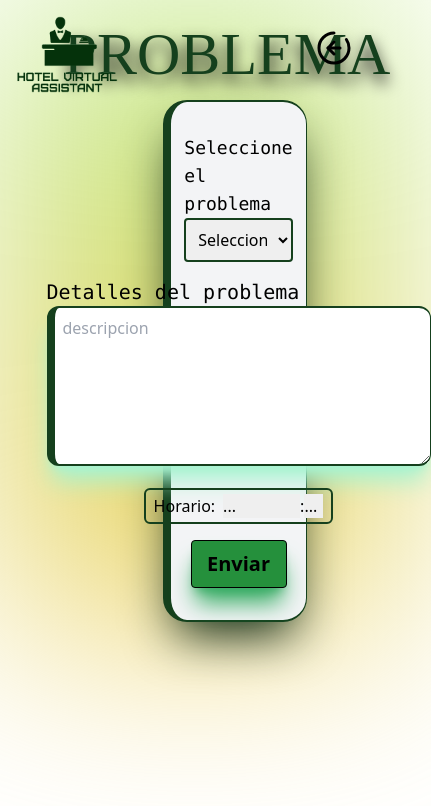
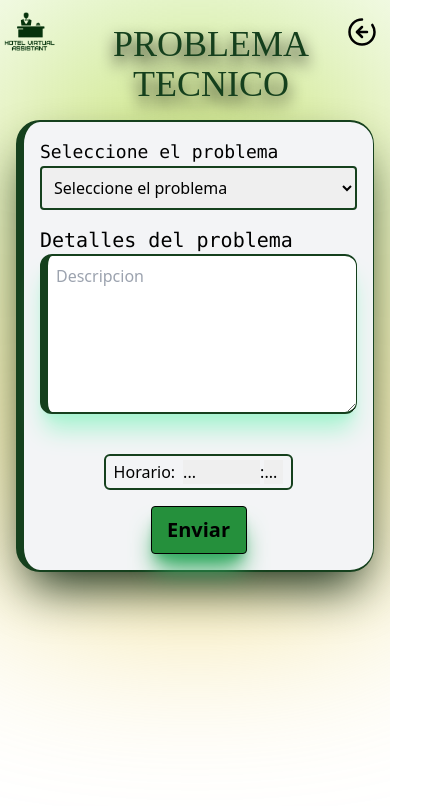
Before and after one commit to juanRCoder/Hotel_Virtual_Assitant, a React (Vite) app: page /dashboard/tecnico/1 in a window 390 px wide. Shown: the top 806 px of the page, 431 px wide, since content can reach past the window. Built offline with nearby package versions, Linux system fonts and the light colour scheme.

Commit message:
update styles & update responsive

```diff
--- a/src/components/Body/BodyAyB.jsx
+++ b/src/components/Body/BodyAyB.jsx
@@ -6,80 +6,26 @@ function BodyAyB() {
   const { id } = useParams();
   return (
     <>
-      <div>
-        <div className="flex  flex-col justify-center ">
-          <h1
-            className="
-                text-center
-                text-green-800
-                text-shadow-sm
-                shadow-green-600/100
-                font-Abril-Fatface
-                text-5xl
-                mt-10
-                ">
-            SERVICIOS DE ALIMENTOS Y BEBIDAS
-          </h1>
-          <h1
-            className="
-                text-center
-                text-green-800
-                text-shadow-sm
-                shadow-black/100
-                font-Abril-Fatface
-                text-4xl
-                mt-10
 
-                ">
-                    ESCOGE EL SERVICIO QUE DESEE
-          </h1>
-          <div className=" mt-20 flex justify-center items-center">
+
+<div className="mt-20 flex justify-center items-center">
     <Link to={`/dashboard/restaurante/reserva/${id}`}>
-          <button className="
-          font-Abril-Fatface
-          text-4xl
-          bg-green-200
-          py-6
-          px-6
-          rounded-2xl
-          border
-          border-l-8
-          border-green-800
-          text-green-800
-          text-shadow-lg
-          shadow-black/100
-          ">
+      <button className="font-Abril-Fatface text-4xl sm:text-5xl bg-green-200 py-6 px-6 sm:px-4 rounded-2xl border border-l-8 border-green-800 text-green-800 text-shadow-lg shadow-black/100">
         RESERVA RESTAURANTE
-          </button >
+      </button>
     </Link>
   </div>
 
-
-
   <div className="flex justify-center items-center mt-14">
     <Link to={`/dashboard/restaurante/roomservice/${id}`}>
-          <button className="
-          font-Abril-Fatface
-          text-4xl
-          bg-green-200
-          py-6
-          px-20
-          rounded-2xl
-          border
-          border-l-8
-          border-green-800
-          text-green-800
-          text-shadow-sm
-          shadow-black/50
-          ">
+      <button className="font-Abril-Fatface text-4xl sm:text-5xl bg-green-200 py-4 px-12 sm:px-20 rounded-2xl border border-l-8 border-green-800 text-green-800 text-shadow-sm shadow-black/50">
         ROOM SERVICE
       </button>
     </Link>
   </div>
+</>
 
-        </div>
-      </div>
-    </>
+
   );
 }
 
--- a/src/components/Body/BodyTecnico.jsx
+++ b/src/components/Body/BodyTecnico.jsx
@@ -51,66 +51,22 @@ function BodyTecnico() {
 
   return (
     <>
-      <div
-        className="
-        flex
-        justify-center
-        text-center
-        ml-16"
-      >
-        <h1
-          className="
-            text-6xl
-            font-Abril-Fatface
-          text-green-800
-            text-shadow-lg
-          shadow-black/100
-
-      "
-        >
-          PROBLEMA
+    <div className="flex justify-center text-center ml-16">
+      <h1 className="text-4xl md:text-6xl font-Abril-Fatface text-green-800 mr-8 text-shadow-lg shadow-black/100">
+        PROBLEMA TECNICO
       </h1>
     </div>
-      <div
-        className="
-          flex
-          items-center
-          justify-center
-          mx-4
-          mt-4"
-      >
+
+    <div className="flex items-center justify-center mx-2 sm:mx-4 mt-4">
       <form
         onSubmit={handleClick}
         action=""
-          className="
-          flex
-          flex-col
-          items-center
-          ml-20
-          w-2/5
-          h-3/5
-          rounded-3xl
-          shadow-2xl
-          shadow-green-900
-          border
-          border-green-800
-          hover:shadow-2xl
-          border-l-8
-          border-y-2
-          p-8
-          bg-gray-100"
+        className="flex flex-col items-center mx-2 sm:mx-4 w-full md:w-2/3 lg:w-1/2 xl:w-1/3 h-3/5 rounded-3xl shadow-2xl shadow-green-900 border border-green-800 hover:shadow-2xl border-l-8 border-y-2 p-4 md:p-8 bg-gray-100"
       >
         {/* SELECCIONAR TIPO DE SERVICIO */}
         <div>
-            <label
-              htmlFor="descripcion"
-              className="
-              text-lg
-              font-mono
-              mb-2
-              ">
+          <label htmlFor="descripcion" className="text-lg font-mono mb-2">
             Seleccione el problema
-
           </label>
           <select
             id="problema"
@@ -118,15 +74,7 @@ function BodyTecnico() {
             value={problema}
             onChange={handleChange}
             required
-              className="border
-              border-green-800
-                p-2
-                mb-4
-                w-full
-                rounded
-                border-l-2
-                border-y-2
-                border-x-2"
+            className="border border-green-800 p-2 mb-4 w-full rounded border-l-2 border-y-2 border-x-2"
           >
             <option value="" disabled selected>
               Seleccione el problema
@@ -142,53 +90,24 @@ function BodyTecnico() {
         </div>
 
         {/* DETALLES DEL SERVICIO */}
-          <div>
-            <label
-              htmlFor="descripcion"
-              className="
-                text-lg
-                font-mono
-                mb-2"
-            >
-
+        <div className="mb-4 w-full md:w-96">
+  <label htmlFor="descripcion" className="text-lg font-mono mb-2">
+    <h1 className="font-mono text-xl">Detalles del problema</h1>
   </label>
-            <h1 className="font-mono text-xl">Detalles del problema</h1>
   <textarea
     type="text"
     required
     id="descripcion"
     name="descripcion"
     value={descripcion}
-            placeholder="descripcion"
+    placeholder="Descripcion"
     onChange={handleChange}
-            className="
-              rounded-xl
-              border
-              border-green-800
-              border-l-8 border-y-2
-              shadow-xl
-              shadow-emerald-200
-              p-2
-              w-96
-              h-40"
+    className="rounded-xl border border-green-800 border-l-8 border-y-2 shadow-xl shadow-emerald-200 p-2 w-full h-40"
   ></textarea>
 </div>
 
         {/* HORARIO DEL SERVICIO */}
-          <div
-            className="
-              flex
-              items-center
-              border border-green-800
-              mt-4
-              px-2
-              py-1
-              rounded-md
-              border-l-2
-              border-y-2
-              border-x-2
-              "
-          >
+        <div className="flex items-center border border-green-800 mt-4 px-2 py-1 rounded-md border-l-2 border-y-2 border-x-2">
           <label htmlFor="horario" className="mr-2">
             Horario:
           </label>
@@ -225,29 +144,14 @@ function BodyTecnico() {
           </select>
         </div>
 
-          <button
-          className="
-            border
-            border-black
-            mt-4
-            shadow-xl
-            shadow-green-400
-            bg-green-500
-            hover:bg-green-950
-            text-black
-            w-24
-            h-12
-            rounded
-            focus:outline-none
-            focus:shadow-outline
-            font-bold
-            text-xl
-            ">
+        <button className="border border-black mt-4 shadow-xl shadow-green-400 bg-green-500 hover:bg-green-950 text-black w-24 h-12 rounded focus:outline-none focus:shadow-outline font-bold text-xl">
           Enviar
         </button>
       </form>
     </div>
   </>
+
+
   );
 }
 export default BodyTecnico;
--- a/src/components/Header/AllHeaders.jsx
+++ b/src/components/Header/AllHeaders.jsx
@@ -8,27 +8,19 @@ function AllHeaders() {
   const { id } = useParams();
   return (
     <div className="flex flex-col items-center relative">
-      <div className="absolute top-0 left-0  w-28  mt-2 ml-2">
-        <img className="" src={logo} alt="LOGO" />
+    <div className="absolute top-0 left-0 w-14 sm:w-20 md:w-28 mt-2 sm:mt-4 md:block">
+      <img src={logo} alt="LOGO" />
     </div>
 
     <div>
       <Link to={`/dashboard/${id}`}>
         <button>
-            <Lottie
-              className="w-12 absolute top-4 right-8 mt-2"
-              animationData={animation}
-            />
+          <Lottie className="w-10 sm:w-12 md:w-16 absolute top-2 sm:top-4 right-2 sm:right-4 md:right-8 mt-1 sm:mt-2" animationData={animation} />
         </button>
       </Link>
     </div>
+  </div>
 
-      {/* <div className="flex items-center justify-center flex-col">
-        <h1 className="font-Oswald text-7xl text-center pt-5">
-          HOTEL OTELERO
-        </h1>
-      </div> */}
-    </div>
   );
 }
 
--- a/src/components/Header/Header.jsx
+++ b/src/components/Header/Header.jsx
@@ -15,7 +15,7 @@ const Header = () => {
               text-4xl md:text-5xl
               lg:text-6xl
               text-center
-              mt-4
+              -mt-8
               text-green-500
               opacity-90"
             >
--- a/src/components/Header/HeaderDashboard.jsx
+++ b/src/components/Header/HeaderDashboard.jsx
@@ -7,24 +7,29 @@ import animation from '../../assets/door.json';
 function HeaderDashboard({ serviceTecnico }) {
   return (
     <div className="flex flex-col items-center relative">
-      <div className="absolute top-0 left-0  w-28  mt-6 ml-2">
-        <img className="" src={logo} alt="LOGO" />
+    <div className="absolute top-0 left-0 w-14 sm:w-16 md:w-28 mt-2 sm:mt-15 ml-2">
+      <img src={logo} alt="LOGO" />
+    </div>
+
+    <div className="text-center flex justify-center mt-4">
+    </div>
+
+    <div className="flex justify-center text-center">
+      <h1 className="text-3xl sm:text-4xl md:text-5xl lg:text-6xl font-Abril-Fatface text-green-800 text-shadow-lg shadow-black/100">
+        HOTEL <br className="sm:hidden md:inline" /> VIRTUAL ASSISTANT
+      </h1>
     </div>
 
     <div>
       <Link to={'/'}>
         <button>
-            <Lottie className="w-20 absolute top-4 right-8 mt-2" animationData={animation} />
+          <Lottie className="w-10 sm:w-12 md:w-16 absolute top-2 sm:top-15 right-2 sm:right-4 md:right-8 mt-1 sm:mt-15" animationData={animation} />
         </button>
       </Link>
     </div>
+  </div>
 
-      {/* <div className="flex items-center justify-center flex-col">
-        <h1 className="font-Oswald text-7xl text-center pt-5">
-          HOTEL OTELERO
-        </h1>
-      </div> */}
-    </div>
+
   );
 }
 
```
Also changed, not shown: src/components/Body/BodyDashboard.jsx (+25 -39 lines), src/components/Body/BodyServicios.jsx (+30 -57 lines). Lines whose indentation alone changed are shown as unchanged.
